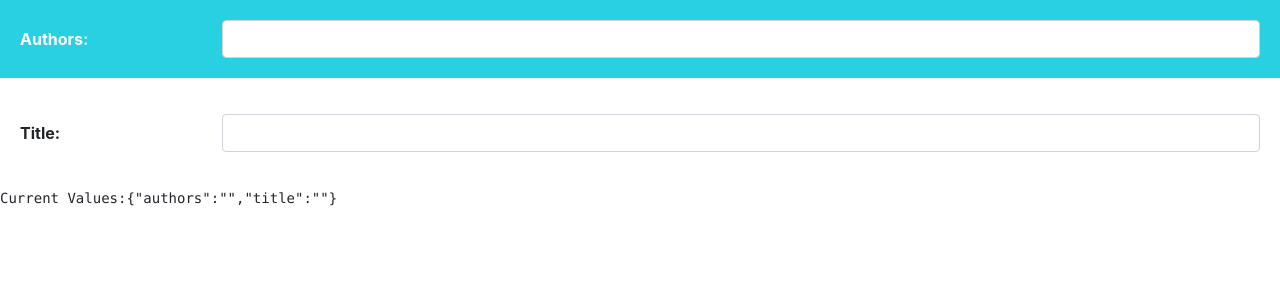
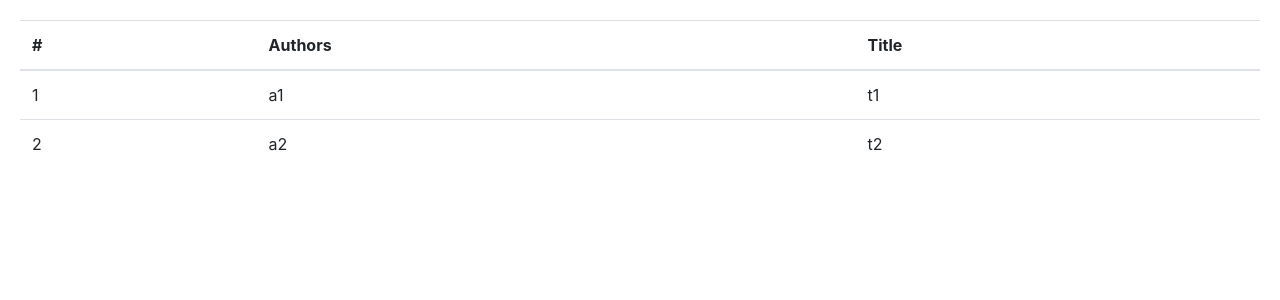
Before and after one commit to dumbNickname/react16-training, a React (Create React App) app: page / in a window 1280 px wide. Shown: the top 300 px of the page. Built offline with nearby package versions, Linux system fonts and the light colour scheme.

Commit message:
BookOverview added with selectable BookDetails (no possibility to update main list yet)

```diff
--- a/src/App.js
+++ b/src/App.js
@@ -1,5 +1,5 @@
 import React, { Component } from 'react';
-import { BookDetails } from './components/BookDetails';
+import { BookOverview } from './components/BookOverview';
 import './App.css';
 
 
@@ -10,7 +10,7 @@ export class App extends Component {
   render() {
     return (
         <div className="book-app">
-          <BookDetails/>
+          <BookOverview/>
         </div>
       );
   }
--- a/src/components/BookDetails/index.js
+++ b/src/components/BookDetails/index.js
@@ -4,7 +4,10 @@ import { BookDetailsDumb } from './BookDetailsDumb';
 
 export class BookDetails extends Component {
   state = {
-    book: { authors: '', title: '' },
+    book: this.props.book || {
+      authors: '',
+      title: ''
+    },
   }
 
   onAuthorsChange = (e) => {
--- /dev/null
+++ b/src/components/BookOverview/BookOverview.css
@@ -0,0 +1,3 @@
+.book-overview {
+  margin: 20px;
+}
--- /dev/null
+++ b/src/components/BookOverview/BookOverviewDumb.js
@@ -0,0 +1,43 @@
+import React from "react";
+import classnames from 'classnames';
+
+import { BookDetails } from '../BookDetails';
+import './BookOverview.css';
+
+
+const isBookSelected = (book, currentBook) => book === currentBook;
+
+export const BookOverviewDumb = ({
+  books,
+  currentBook,
+  onBookSelect,
+}) => (
+  <section className="book-overview">
+    <table className="table table-hover">
+      <thead>
+        <tr>
+          <th>#</th>
+          <th>Authors</th>
+          <th>Title</th>
+        </tr>
+      </thead>
+      <tbody>
+        {books.map((book, i) => (
+          <tr onClick={() => onBookSelect(i)}
+            className={classnames({
+              'table-active': isBookSelected(book, currentBook),
+            })}
+            key={book.id}
+          >
+            <td>{i + 1}</td>
+            <td>{book.authors}</td>
+            <td>{book.title}</td>
+          </tr>
+        ))}
+      </tbody>
+    </table>
+    {(currentBook) &&
+      <BookDetails book={currentBook} key={currentBook.id}/>
+    }
+  </section>
+);
--- /dev/null
+++ b/src/components/BookOverview/index.js
@@ -0,0 +1,30 @@
+import React, { Component } from "react";
+
+import { BookOverviewDumb } from './BookOverviewDumb';
+
+export class BookOverview extends Component {
+
+  state = {
+    books: [
+      {id: 1, authors: 'a1', title: 't1'},
+      {id: 2, authors: 'a2', title: 't2'},
+    ],
+    selectedBookIndex: -1,
+  };
+
+  onBookSelect = (i) => {
+    this.setState({
+      selectedBookIndex: i,
+    });
+  }
+
+  render() {
+    return (
+      <BookOverviewDumb
+        books={this.state.books}
+        currentBook={this.state.books[this.state.selectedBookIndex]}
+        onBookSelect={this.onBookSelect}
+      />
+    );
+  }
+}
```
